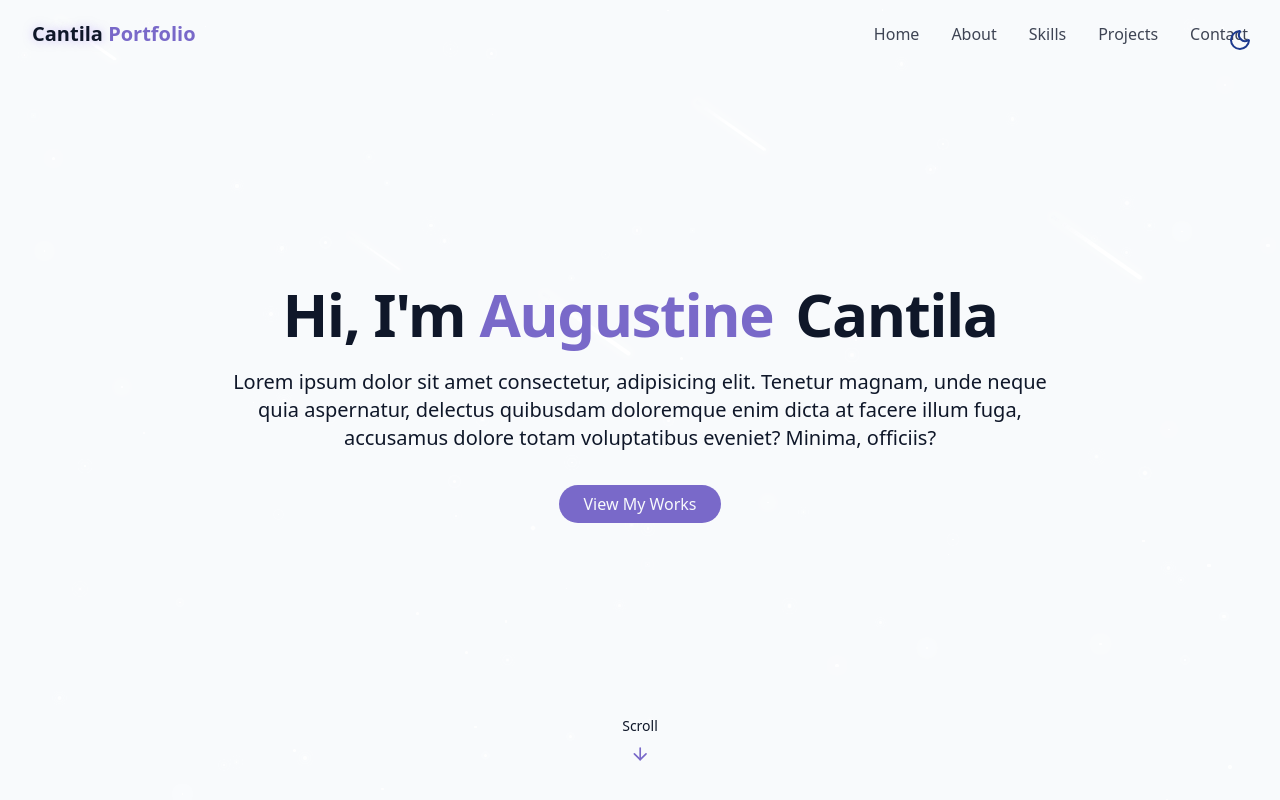
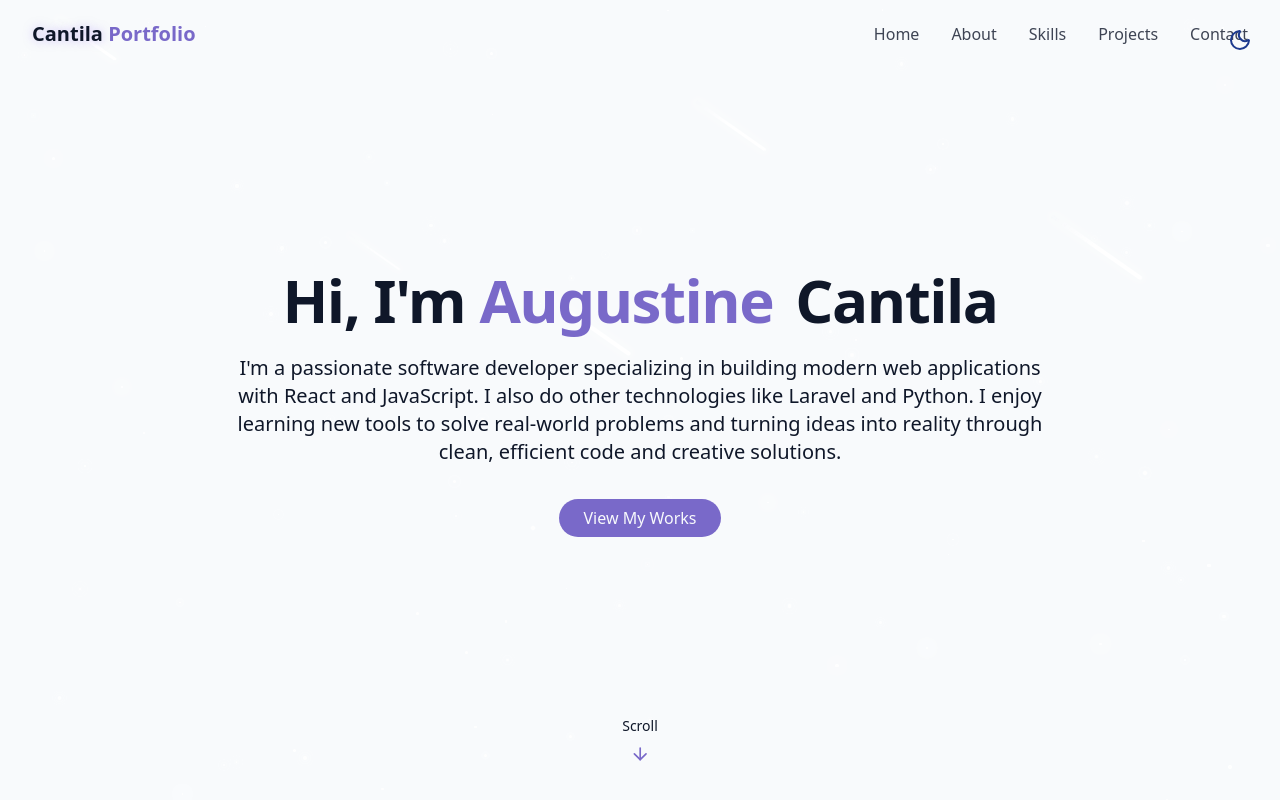
Before and after one commit to AelCee8103/new-portfolio, a React (Vite) app: page / in a window 1280 px wide. Shown: the top 800 px of the page. Built offline with nearby package versions, Linux system fonts and the light colour scheme.

Commit message:
Update README and HeroSection component for improved documentation and UI

```diff
--- a/src/components/HeroSection.jsx
+++ b/src/components/HeroSection.jsx
@@ -1,5 +1,4 @@
 import { ArrowDown } from "lucide-react";
-
 
 export const HeroSection = () => {
   return (
@@ -21,10 +20,11 @@ export const HeroSection = () => {
             </span>
           </h1>
           <p className="text-lg md:text-xl text-muted-foreground max-2-2xl mx-auto opacity-0 animate-fade-in-delay-3">
-            Lorem ipsum dolor sit amet consectetur, adipisicing elit. Tenetur
-            magnam, unde neque quia aspernatur, delectus quibusdam doloremque
-            enim dicta at facere illum fuga, accusamus dolore totam voluptatibus
-            eveniet? Minima, officiis?
+            I'm a passionate software developer specializing in building modern
+            web applications with React and JavaScript. I also do other
+            technologies like Laravel and Python. I enjoy learning new tools to
+            solve real-world problems and turning ideas into reality through
+            clean, efficient code and creative solutions.
           </p>
           <div className="pt-4 opacity-0 animate-fade-in-delay-4">
             <a href="#projects" className="cosmic-button">
```
Also changed, not shown: 1 other file (tests, documents, lock files or other folders).
